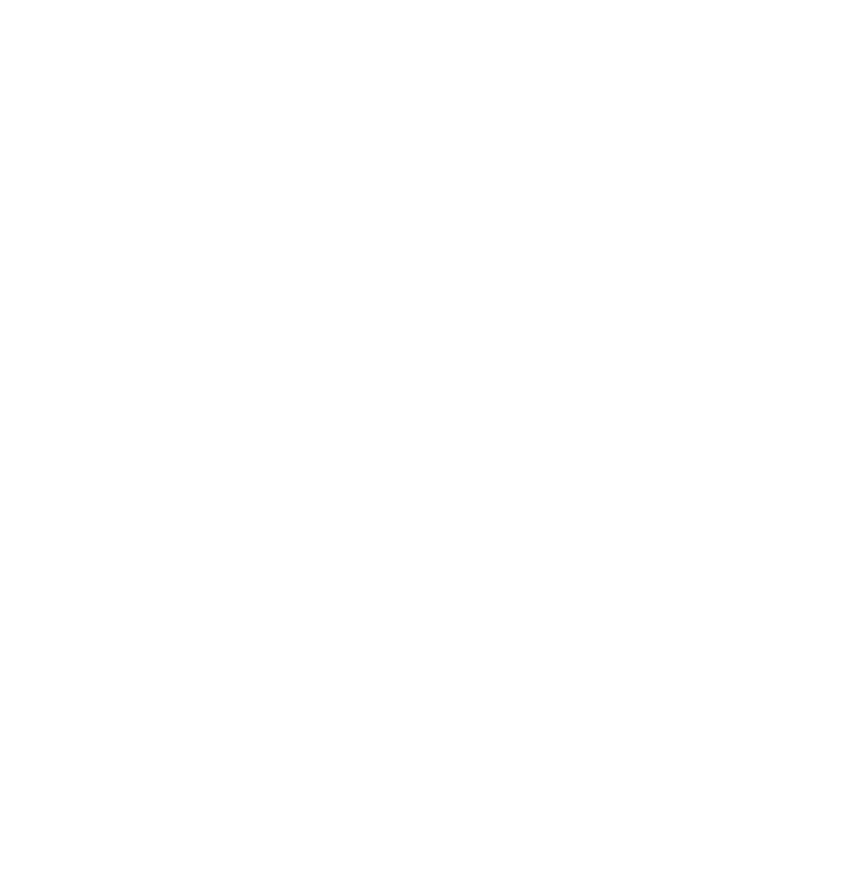
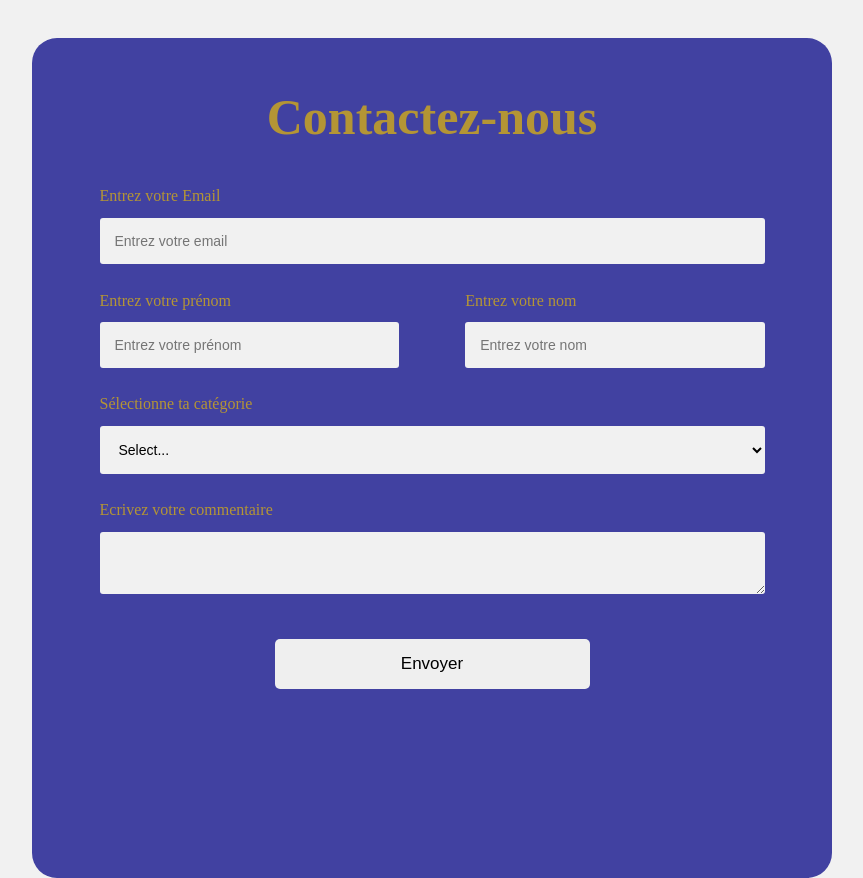
Before and after one commit to Melissalesne/formulaire-de-contact, a plain HTML site: page FORMULAIRE/index.html in a window 1280 px wide. Shown: the whole page, without its empty margins (208-1071 px from the left). Before the commit the page ends 800 px from the top, so only its background shows below. Drawn offline with Linux system fonts and the light colour scheme.

Commit message:
Formulaire de contact-html-css

```diff
--- a/FORMULAIRE/index.html
+++ b/FORMULAIRE/index.html
@@ -6,9 +6,48 @@
     <meta http-equiv="X-UA-Compatible" content="IE=edge">
     <meta name="viewport" content="width=device-width, initial-scale=1.0">
     <title>Formulaire de contact</title>
+    <link rel="stylesheet" href="style.css">
 </head>
 
 <body>
+    <div class="boxForm">
+        <h1>Contactez-nous
+        </h1>
+
+        <form>
+            <label for="email" class="labelEmail">Entrez votre Email</label>
+            <input type="email" name="email" id="email" class="email" required maxlength="50"
+                placeholder="Entrez votre email">
+
+            <div class="flex2Inputs">
+
+                <div class="flexLeft">
+                    <label for="firstname" class="labelFlex">Entrez votre prénom</label>
+                    <input type="text" name="firstname" id="firstname" required maxlength="35" class="flex"
+                        placeholder="Entrez votre prénom">
+                </div>
+
+                <div class="flexRight">
+                    <label for="lastname" class="labelFlex">Entrez votre nom</label>
+                    <input type="text" name="lastname" id="lastname" required maxlength="35" class="flex"
+                        placeholder="Entrez votre nom">
+                </div>
+            </div>
+
+            <label for="inpSelect" class="labelSelect">Sélectionne ta catégorie</label>
+            <select name="select" id="inpSelect">
+                <option value="">Select...</option>
+                <option value="1">Option #1</option>
+                <option value="2">Option #2</option>
+                <option value="3">Option #3</option>
+            </select>
+
+            <label for="textarea" class="labelTxt">Ecrivez votre commentaire </label>
+            <textarea name="txt" id="textarea" cols="50" row="10"></textarea>
+
+            <button>Envoyer</button>
+        </form>
+    </div>
 
 </body>
 
--- a/FORMULAIRE/style.css
+++ b/FORMULAIRE/style.css
@@ -0,0 +1,87 @@
+body {
+    background: #f1f1f1;
+    display: flex;
+    justify-content: center;
+    height: 100vh;
+    font-family: 'Times New Roman', Times, serif;
+}
+
+.boxForm {
+    margin-top: 30px;
+    padding: 50px;
+    width: 700px;
+    height: 740px;
+    background: rgb(65, 65, 161);
+    border-radius: 25px;
+}
+
+h1 {
+    margin-top: 0;
+    font-size: 50px;
+    text-align: center;
+    color: #B49535;
+}
+
+.email, select, textarea {
+    display: block;
+    margin: 20px auto;
+    outline: 0;
+    background: #f1f1f1;
+    width: 95%;
+    border:0;
+    padding: 15px;
+    box-sizing: border-box;
+    font-size: 14px;
+    border-radius: 3px;
+}
+
+.labelEmail, .labelSelect, .labelTxt {
+    color: #B49535;
+    display: block;
+    margin: 0 auto;
+    width: 95%;
+    position: relative;
+    top:7px;
+}
+.flex2Inputs {
+    display: flex;
+    justify-content: space-between;
+    width: 95%;
+    margin: 0 auto;
+}
+
+.flex {
+    margin: 20px auto;
+    outline: 0;
+    background: #f1f1f1;
+    width: 90%;
+    border:0;
+    padding: 15px;
+    font-size: 14px;
+    border-radius: 3px;
+}
+.flexLeft, .flexRight {
+    flex-basis: 45%;
+}
+
+.labelFlex {
+    color: #B49535;
+    position: relative;
+    top: 8px;
+}
+
+button {
+    width: 45%;
+    display: block;
+    margin: 45px auto 0 auto;
+    outline: none;
+    border: 0;
+    height: 50px;
+    transition: all 0.2s linear;
+    cursor: pointer;
+    border-radius: 5px;
+    font-size: 17px;
+}
+button:hover {
+    background: #DBC57F;
+}
```
